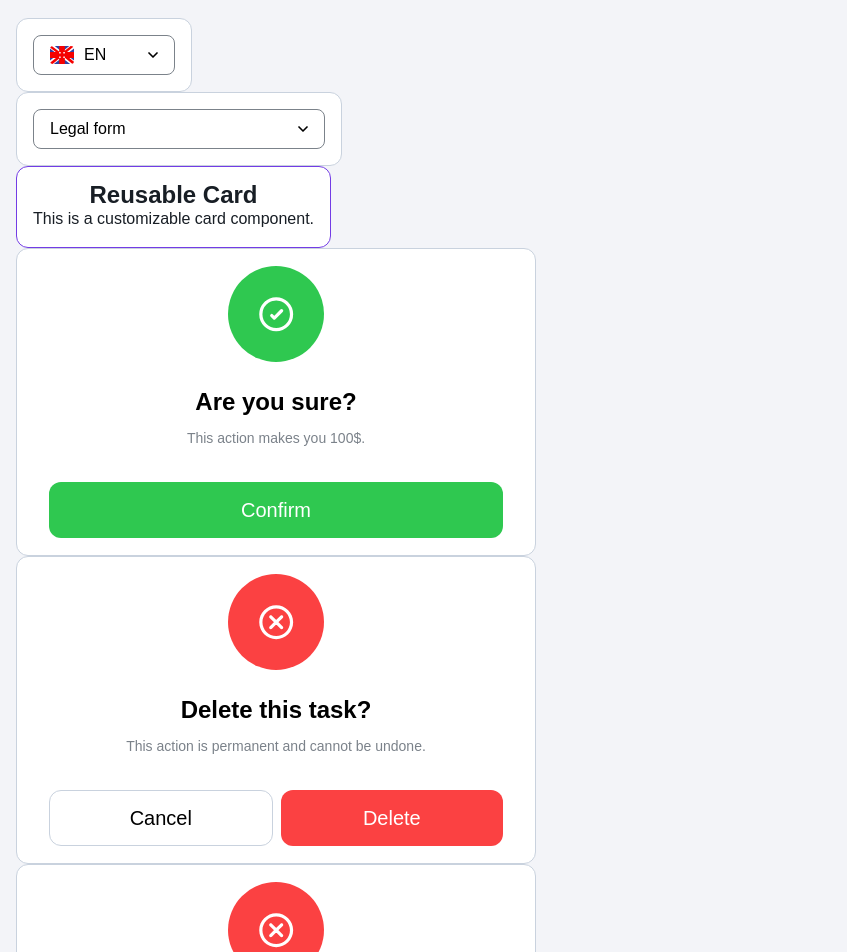
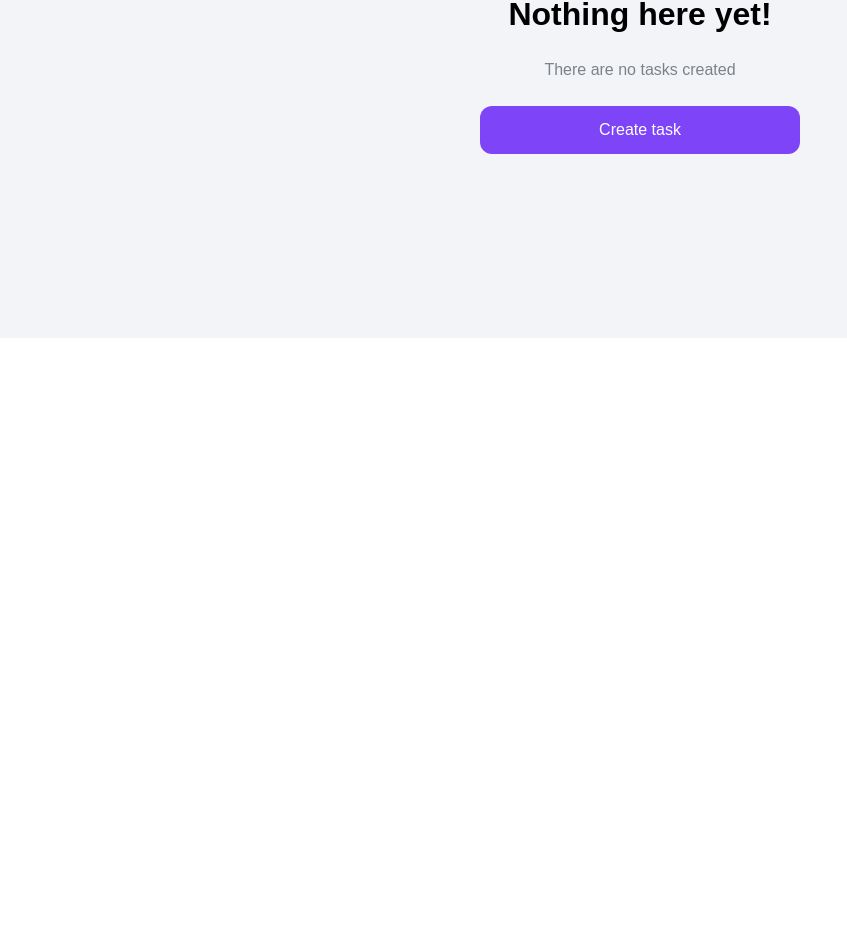
Before and after one commit to NenadBanjeglav/time-trove, a React (Vite) app: page / in a window 1280 px wide. Shown: the part 462-1414 px from the top of the page, without its empty margins (0-847 px from the left). After the commit the page ends 800 px from the top, so only its background shows below. Built offline with nearby package versions, Linux system fonts and the light colour scheme.

Commit message:
merge main into pagecontainer

```diff
--- a/src/pages/Dashboard.tsx
+++ b/src/pages/Dashboard.tsx
@@ -1,13 +1,6 @@
-import { useState } from 'react'
 import { Navigate, useOutletContext } from 'react-router-dom'
 
-import { Card } from '../components/atoms/card/Card'
-import { Dropdown } from '../components/atoms/dropdown/Dropdown'
-import { ConfirmDialog } from '../components/molecules/confirm-dialog/ConfirmDialog'
-import { DialogVariant } from '../components/molecules/confirm-dialog/confirmDialog.types'
 import { PageStateContainer } from '../components/organisms/page-state-container/PageStateContainer'
-import { companyTypeOptions } from '../constants/companyType'
-import { languages } from '../constants/languages'
 import { useAppStatus } from '../contexts/AppStatusContext'
 
 type LayoutContext = { navHeight: number }
@@ -15,9 +8,6 @@ type LayoutContext = { navHeight: number }
 export const Dashboard = () => {
   const { navHeight } = useOutletContext<LayoutContext>()
   const { maintenance } = useAppStatus()
-
-  const [locale, setLocale] = useState(languages[0].value)
-  const [companyType, setCompanyType] = useState(companyTypeOptions[0].value)
 
   const isLoading = false
   const data: number[] = []
@@ -41,54 +31,9 @@ export const Dashboard = () => {
       isEmpty={!data.length}
       onClick={handleClick}
     >
-      <Card>
-        <Dropdown options={languages} value={locale} onChange={setLocale} />
-      </Card>
-
-      <Card>
-        <Dropdown
-          options={companyTypeOptions}
-          value={companyType}
-          size="large"
-          onChange={setCompanyType}
-        />
-      </Card>
-
-      <Card borderColor="primary" maxWidth="37.5rem" maxHeight="37.5rem">
-        <h2>Reusable Card</h2>
-        <p>This is a customizable card component.</p>
-      </Card>
-
-      <ConfirmDialog
-        variant={DialogVariant.SUCCESS}
-        title="Are you sure?"
-        description="This action makes you 100$."
-        primaryActionLabel="Confirm"
-        onPrimaryAction={() => console.log('confirmed')}
-        loading={false}
-      />
-
-      <ConfirmDialog
-        variant={DialogVariant.DANGER}
-        title="Delete this task?"
-        description="This action is permanent and cannot be undone."
-        primaryActionLabel="Delete"
-        secondaryActionLabel="Cancel"
-        onPrimaryAction={() => console.log('confirmed')}
-        onSecondaryAction={() => console.log('canceled')}
-        loading={false}
-      />
-
-      <ConfirmDialog
-        variant={DialogVariant.DANGER}
-        title="Delete this task?"
-        description="This action is permanent and cannot be undone."
-        primaryActionLabel="Delete"
-        secondaryActionLabel="Cancel"
-        onPrimaryAction={() => console.log('confirmed')}
-        onSecondaryAction={() => console.log('canceled')}
-        loading={false}
-      />
+      {
+        //content
+      }
     </PageStateContainer>
   )
 }
```
Also changed, not shown: 2 other files (tests, documents, lock files or other folders).
